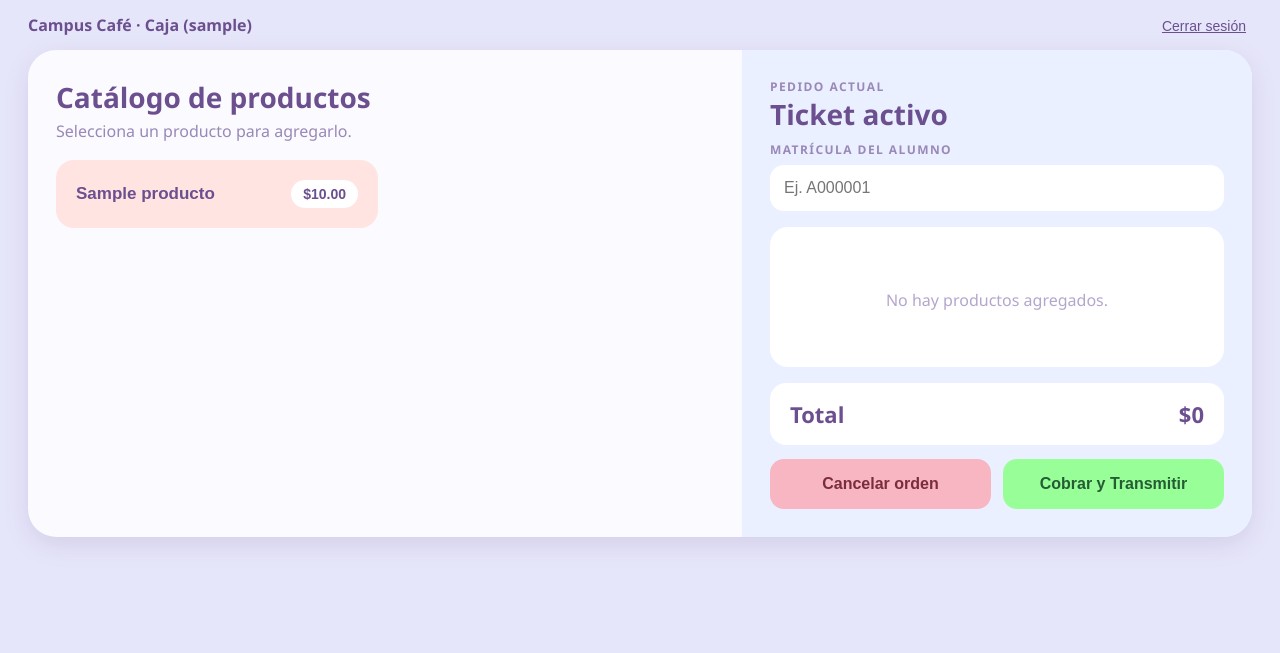
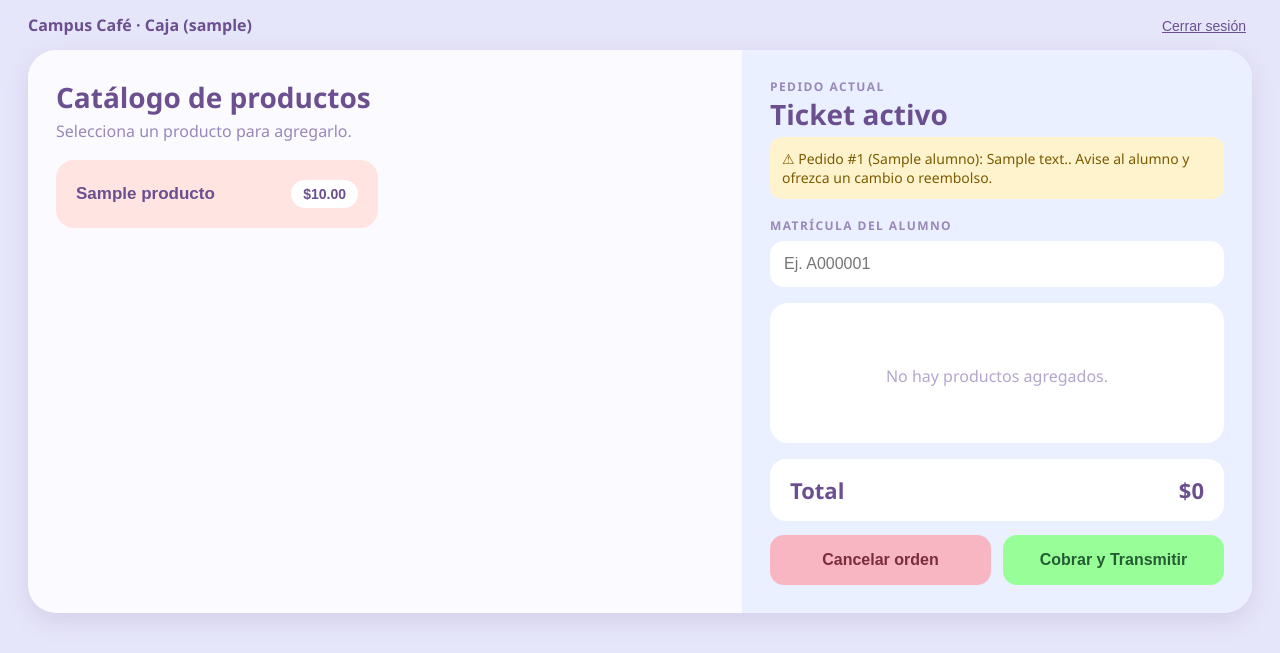
Before and after one commit to alisonurlop/campus-cafe, a Django app: page /caja/ in a window 1280 px wide. Shown: the top 653 px of the page. Run offline with Django 5.2, Linux system fonts and the light colour scheme; a user stored in the database is signed in; tables that the repository leaves empty hold one stand-in row (values such as "Sample post").

Commit message:
CU-05: Registrar incidencia desde cocina y mostrar alerta al cajero

```diff
--- a/pedidos/templates/pedidos/caja.html
+++ b/pedidos/templates/pedidos/caja.html
@@ -64,6 +64,11 @@
     <h2>Ticket activo</h2>
 
     {% for m in messages %}<div class="msg {{ m.tags }}">{{ m }}</div>{% endfor %}
+        {% for a in alertas %}
+      <div style="background:#fff3cd;color:#7a5b00;padding:12px;border-radius:12px;margin-bottom:14px;font-size:14px;">
+        ⚠ Pedido #{{ a.pedido.id }} ({{ a.pedido.alumno.nombre }}): {{ a.descripcion }}. Avise al alumno y ofrezca un cambio o reembolso.
+      </div>
+    {% endfor %}
 
     <form method="post" action="{% url 'cobrar' %}" id="form-cobrar">
       {% csrf_token %}
--- a/pedidos/urls.py
+++ b/pedidos/urls.py
@@ -14,4 +14,5 @@ urlpatterns = [
     path("estado/", views.estado, name="estado"),
     path("login/", auth_views.LoginView.as_view(template_name="pedidos/login.html"), name="login"),
     path("logout/", auth_views.LogoutView.as_view(), name="logout"),
+        path("pedido/<int:pedido_id>/incidencia/", views.incidencia, name="incidencia"),
 ]
--- a/pedidos/views.py
+++ b/pedidos/views.py
@@ -11,7 +11,7 @@ from alumnos.models import Alumno
 from catalogo.models import Producto
 from empleados.models import Empleado
 
-from .models import DetallePedido, Pedido
+from .models import DetallePedido, Incidencia, Pedido
 
 
 def _cajero(user):
@@ -63,10 +63,12 @@ def caja(request):
     if _cajero(request.user) is None:
         return HttpResponseForbidden("Este usuario no es Cajero.")
     lineas, total = _lineas(request)
+    alertas = Incidencia.objects.filter(pedido__estatus="Pendiente").select_related("pedido__alumno")
     return render(request, "pedidos/caja.html", {
         "productos": Producto.objects.order_by("nombre"),
         "lineas": lineas,
         "total": total,
+        "alertas": alertas,
     })
 
 
@@ -132,12 +134,11 @@ def cocina(request):
         return HttpResponseForbidden("Este usuario no es Cocinero.")
     pedidos = (
         Pedido.objects.filter(estatus__in=["Pendiente", "Listo"])
-        .select_related("alumno")
+        .select_related("alumno", "incidencia")
         .prefetch_related("detalles__producto")
         .order_by("fecha_hora")
     )
     return render(request, "pedidos/cocina.html", {"pedidos": pedidos})
-
 
 @login_required
 @require_POST
@@ -155,6 +156,21 @@ def avanzar(request, pedido_id):
     messages.success(request, f"Pedido #{pedido.id} marcado como {pedido.estatus}.")
     return redirect("cocina")
 
+#------------CU-05 Registrar incidencia (RF-09)-------------------
+@login_required
+@require_POST
+def incidencia(request, pedido_id):
+    """CU-05: el cocinero reporta un problema (por ejemplo, falta de insumos)."""
+    if _cocinero(request.user) is None:
+        return HttpResponseForbidden("Este usuario no es Cocinero.")
+    pedido = get_object_or_404(Pedido, id=pedido_id, estatus="Pendiente")
+    descripcion = request.POST.get("descripcion", "").strip()
+    if not descripcion:
+        messages.error(request, "Error: describa qué insumo falta.")
+        return redirect("cocina")
+    Incidencia.objects.update_or_create(pedido=pedido, defaults={"descripcion": descripcion})
+    messages.success(request, f"Incidencia registrada en el pedido #{pedido.id}. Se avisó al cajero.")
+    return redirect("cocina")
 
 # ---------- CU-04 Consultar estado del pedido (Estudiante) ----------
 
```
Also changed, not shown: pedidos/templates/pedidos/cocina.html (+12 -0 lines).
